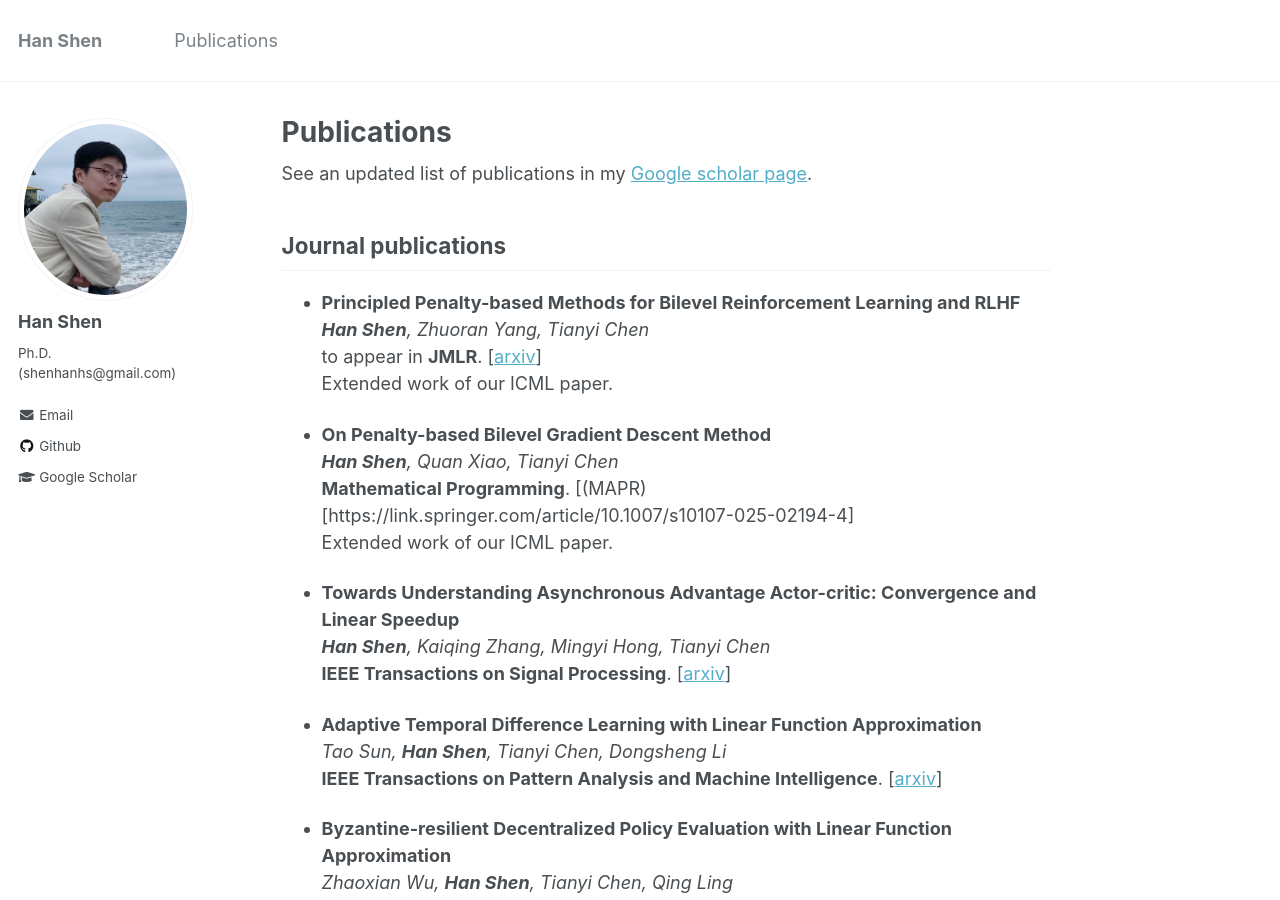
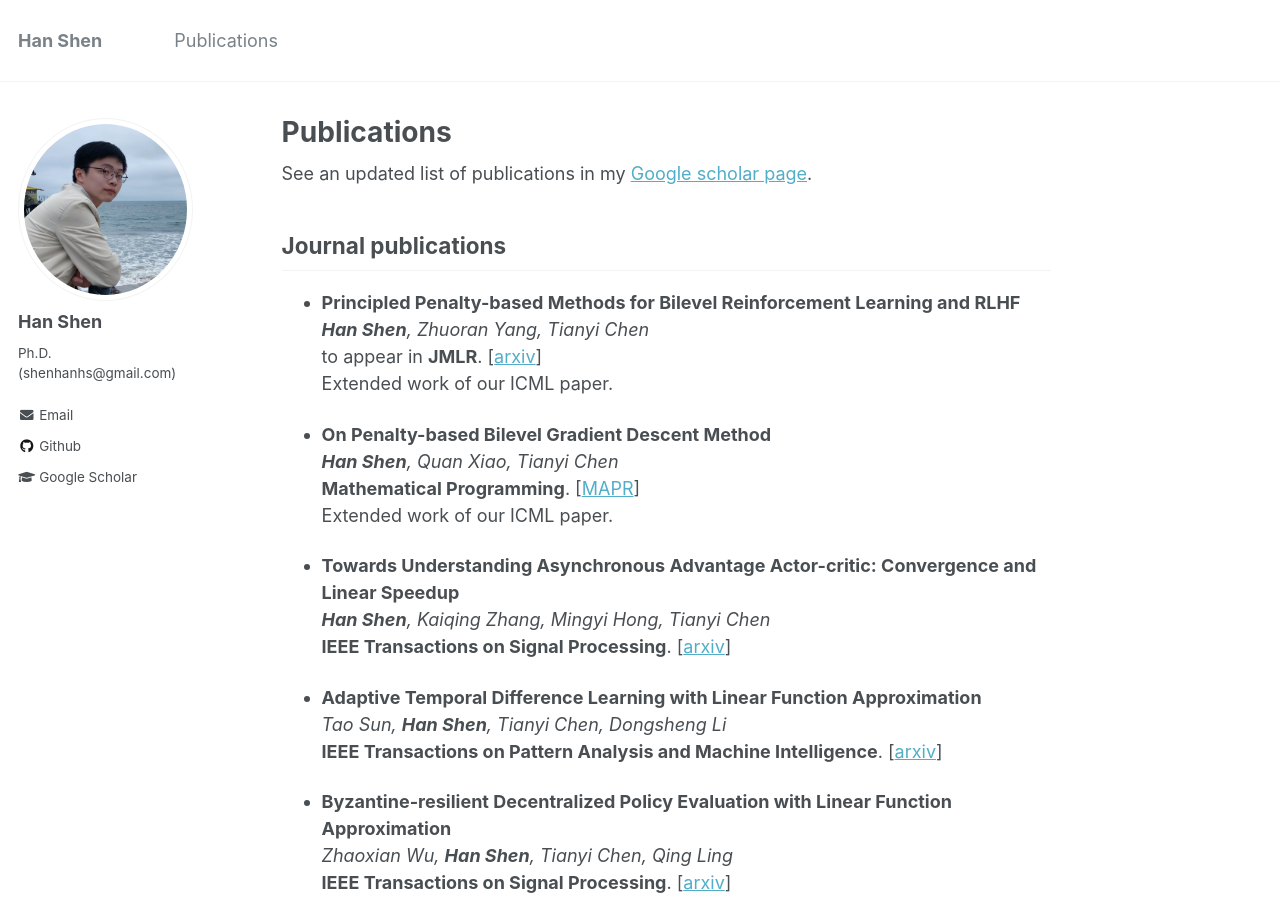
Before and after one commit to hanshen95/hanshen95.github.io, a Jekyll site: the page built from _pages/markdown.md, in a window 1280 px wide and 900 px high. Built offline with Jekyll 4.4.1, drawn with Linux system fonts in a browser that asks for light colours.

Commit message:
Update markdown.md

```diff
--- a/_pages/markdown.md
+++ b/_pages/markdown.md
@@ -19,7 +19,7 @@ Extended work of our ICML paper.
 
 * <b>On Penalty-based Bilevel Gradient Descent Method</b>\
 *<b>Han Shen</b>, Quan Xiao, Tianyi Chen*\
-**Mathematical Programming**. [(MAPR)[https://link.springer.com/article/10.1007/s10107-025-02194-4]\
+**Mathematical Programming**. [[MAPR](https://link.springer.com/article/10.1007/s10107-025-02194-4)]\
 Extended work of our ICML paper.
 
 * <b>Towards Understanding Asynchronous Advantage Actor-critic: Convergence and Linear Speedup</b>\
```
